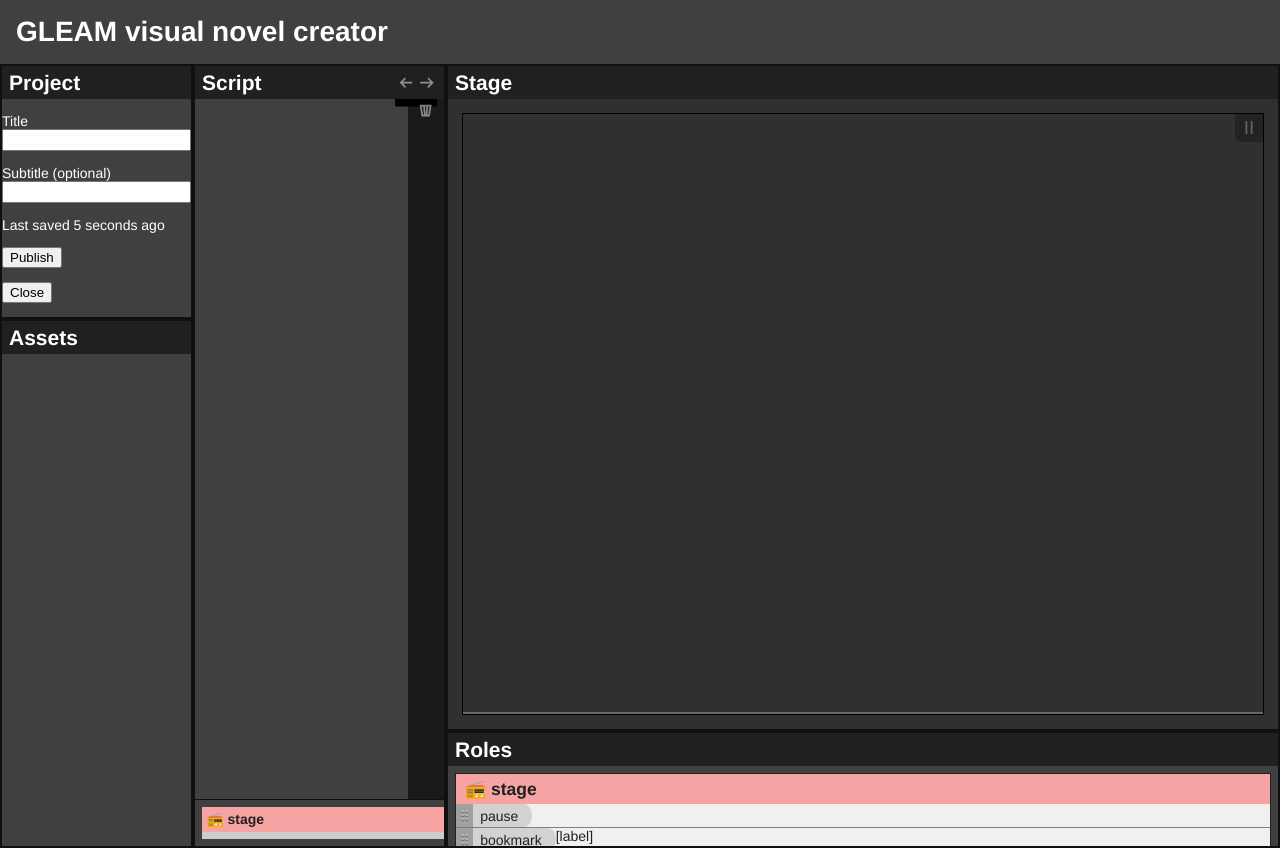
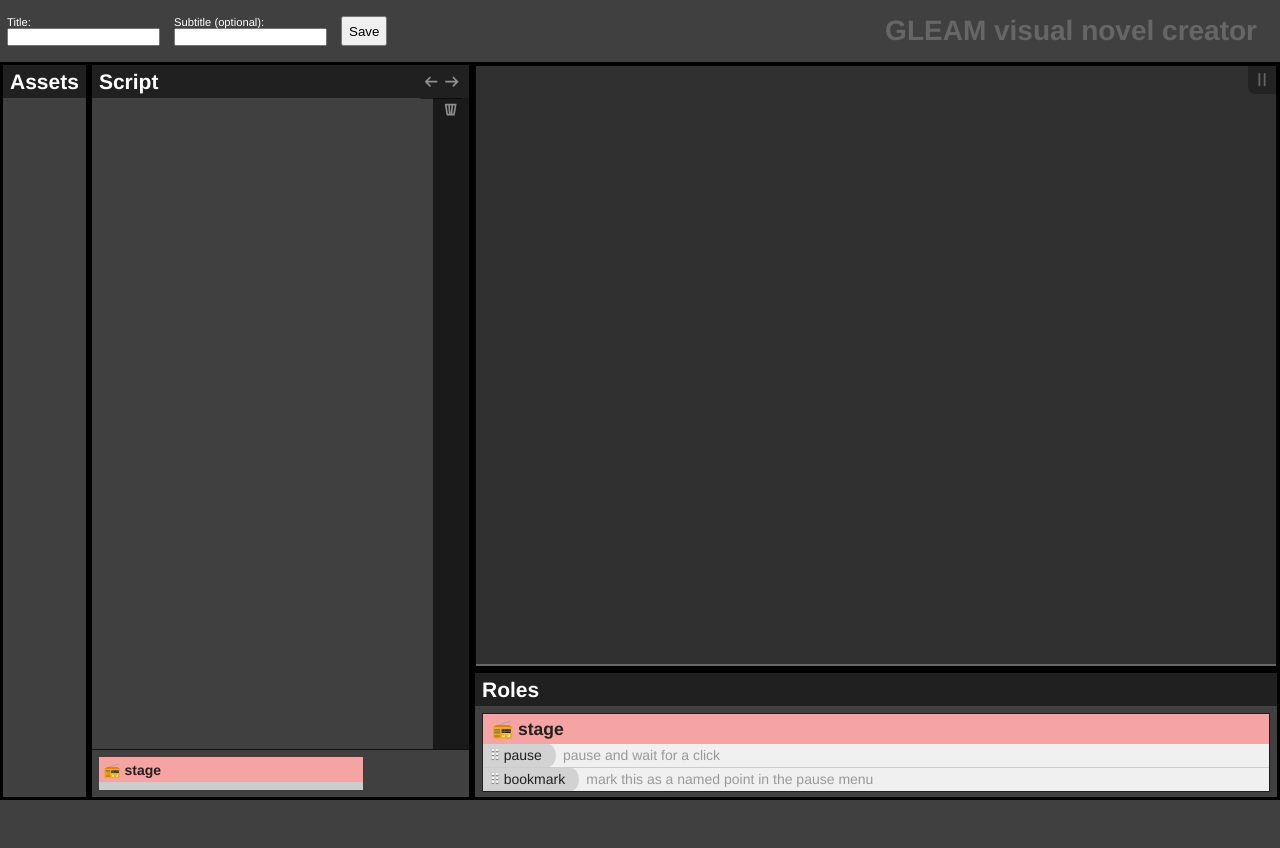
Before and after one commit to eevee/gleam, a plain HTML site: page index.html in a window 1280 px wide. After the commit the page ends 800 px from the top, so only its background shows below. Drawn offline with Linux system fonts and the light colour scheme.

Commit message:
Fix a few UI annoyances

```diff
--- a/editor.css
+++ b/editor.css
@@ -12,7 +12,6 @@
     display: grid;
     grid-template:
         "header header header" min-content
-        "meta steps player" min-content
         "assets steps player" min-content
         "assets steps roles" 1fr
         /* Grid columns seem to default to a minimum width of min-content, so
@@ -56,7 +55,7 @@
 section.gleam-editor-panel {
     display: flex;
     flex-direction: column;
-    border: 2px solid #101010;
+    border: 3px solid #000;
 }
 section.gleam-editor-panel > header {
     flex: 0;
@@ -95,12 +94,13 @@
 }
 body > header {
     grid-area: header;
+    display: flex;
+    align-items: center;
+    justify-content: space-between;
+    padding: 0.5em;
 }
 #gleam-editor-player {
     grid-area: player;
-}
-#gleam-editor-meta {
-    grid-area: meta;
 }
 #gleam-editor-roles {
     grid-area: roles;
@@ -138,8 +138,21 @@
 }
 
 /* Header */
-body > header h1 {
-    margin: 1rem;
+body > header > h1 {
+    order: 2;
+    margin: 0.5rem 1rem;
+    color: #666;
+}
+#gleam-editor-header-metadata {
+    display: flex;
+    column-gap: 1em;
+}
+#gleam-editor-header-metadata label {
+    font-size: 0.8em;
+}
+#gleam-editor-header-metadata label input {
+    display: block;
+    box-sizing: border-box;
 }
 
 /* Stage panel */
@@ -148,7 +161,6 @@
 }
 #gleam-editor-player > .gleam-editor-panel-body {
     flex: 1;
-    padding: 1em;
     overflow: visible;
 }
 #gleam-editor-player .gleam-player {
@@ -215,6 +227,8 @@
     margin: 0.5em;
     display: grid;
     grid-template-columns: repeat(auto-fill, minmax(100px, 1fr));
+    row-gap: 0.25em;
+    column-gap: 0.25em;
 }
 ul.gleam-editor-role-pictureframe-poses li {
 }
@@ -235,6 +249,10 @@
     margin: 0.5rem 0;
     font-family: "Source Code Pro", Inconsolata, monospace;
     text-align: center;
+    overflow: hidden;
+    text-overflow: ellipsis;
+    /* This makes the ellipsis appear on the LEFT side, so the suffix is visible */
+    direction: rtl;
 }
 
 /* Asset panel */
@@ -257,32 +275,27 @@
 ol.gleam-editor-beats-list {
     /* Need this for positioning the numbers */
     position: relative;
-    margin: 0.5em 1em;
-    padding: 0;
 
     /* make room for numbers */
     padding-left: 1.5em;
     counter-reset: beat;
 }
 ol.gleam-editor-beats-list > li {
-    margin: 0.5em 0;
     border: 1px solid #202020;
-    box-shadow: 0 0.125em 0.25em #202020;
 }
 ol.gleam-editor-beats-list > li::before {
     counter-increment: beat;
     content: counter(beat);
     display: block;
     position: absolute;
-    font-size: 0.75em;
     width: 1.5rem;
-    margin-left: -2rem;
-    text-align: right;
+    margin-left: -1.5rem;
+    text-align: center;
+    /* lol this is such a hack */
+    writing-mode: vertical-lr;
+    transform: rotate(180deg);
 }
 /* Step currently showing on stage */
-ol.gleam-editor-beats-list > li.--current {
-    outline: 2px solid hsl(45, 100%, 50%);
-}
 ol.gleam-editor-beats-list > li.--current .gleam-editor-step {
     background-color: hsl(45, 100%, 90%);
 }
@@ -397,13 +410,13 @@
     opacity: 0.5;
 }
 .gleam-editor-step + .gleam-editor-step {
-    border-top: 1px solid #808080;
+    border-top: 1px solid #ccc;
 }
-.gleam-editor-step > .-handle {
-    padding: 0.25em;
-    background: #a0a0a0;
-    color: #c0c0c0;
-    text-shadow: 0 1px 1px #606060;
+.gleam-editor-step .-handle {
+    display: inline-block;
+    margin-right: 0.25em;
+    color: #fff;
+    text-shadow: 0 1px 1px #666;
     cursor: move;
     cursor: grab;
 }
@@ -445,6 +458,9 @@
 
 /* Step arguments */
 /* FIXME consistent hover and "is being edited" effect? */
+.gleam-editor-arg-hint {
+    color: #999;
+}
 .gleam-editor-arg-string {
     /* FIXME otherwise it's zero height while empty uggh, same below */
     min-height: 1em;
--- a/gleam-editor.js
+++ b/gleam-editor.js
@@ -871,15 +871,14 @@
         let el = make_element('div', 'gleam-editor-step');
 
         let handle = make_element('div', '-handle', '⠿');
-        el.appendChild(handle);
 
         // A cheaty hack to make an element draggable only by a child handle: add
         // the 'draggable' attribute (to the whole parent) only on mousedown
         handle.addEventListener('mousedown', ev => {
-            ev.target.parentNode.setAttribute('draggable', 'true');
+            ev.target.closest('.gleam-editor-step').setAttribute('draggable', 'true');
         });
         handle.addEventListener('mouseup', ev => {
-            ev.target.parentNode.removeAttribute('draggable');
+            ev.target.closest('.gleam-editor-step').removeAttribute('draggable');
         });
         // Also remove it after a successful drag
         el.addEventListener('dragend', ev => {
@@ -887,9 +886,9 @@
         });
 
         // FIXME how does name update?  does the role editor keep a list, or do these things like listen for an event on us?
-        el.appendChild(make_element('div', '-what', step_kind.display_name));
-        for (let arg_def of step_kind.args) {
-            el.appendChild(make_element('div', '-how', `[${arg_def.display_name}]`));
+        el.appendChild(mk('div.-what', handle, step_kind.display_name));
+        if (step_kind.hint) {
+            el.append(mk('div.-how', mk('div.gleam-editor-arg-hint', step_kind.hint)));
         }
         return el;
     }
@@ -899,15 +898,14 @@
         let el = make_element('div', 'gleam-editor-step');
 
         let handle = make_element('div', '-handle', '⠿');
-        el.appendChild(handle);
 
         // A cheaty hack to make an element draggable only by a child handle: add
         // the 'draggable' attribute (to the whole parent) only on mousedown
         handle.addEventListener('mousedown', ev => {
-            ev.target.parentNode.setAttribute('draggable', 'true');
+            ev.target.closest('.gleam-editor-step').setAttribute('draggable', 'true');
         });
         handle.addEventListener('mouseup', ev => {
-            ev.target.parentNode.removeAttribute('draggable');
+            ev.target.closest('.gleam-editor-step').removeAttribute('draggable');
         });
         // Also remove it after a successful drag
         el.addEventListener('dragend', ev => {
@@ -915,7 +913,7 @@
         });
 
         // FIXME how does name update?  does the role editor keep a list, or do these things like listen for an event on us?
-        let role_tag = make_element('div', '-who', step.role.name);
+        let role_tag = mk('div.-who', handle, step.role.name);
         role_tag.classList.add(this.CLASS_NAME);
         el.appendChild(role_tag);
         el.appendChild(make_element('div', '-what', step.kind.display_name));
--- a/gleam-player.js
+++ b/gleam-player.js
@@ -273,12 +273,14 @@
 Stage.STEP_TYPES = {
     pause: {
         display_name: "pause",
+        hint: "pause and wait for a click",
         pause: true,
         args: [],
         twiddles: [],
     },
     bookmark: {
         display_name: "bookmark",
+        hint: "mark this as a named point in the pause menu",
         args: [{
             display_name: "label",
             type: 'string',
@@ -1017,6 +1019,7 @@
 Jukebox.STEP_TYPES = {
     play: {
         display_name: "play",
+        hint: "start playing a given track",
         args: [{
             display_name: "track",
             type: 'track',
@@ -1030,6 +1033,7 @@
     },
     stop: {
         display_name: "stop",
+        hint: "stop playing",
         args: [],
         twiddles: [{
             key: 'track',
@@ -1216,7 +1220,8 @@
 // - if i save stuff as twiddle changes, i need to know how to convert those back to ui steps too, but maybe that's the same problem
 PictureFrame.STEP_TYPES = {
     show: {
-        display_name: 'show',
+        display_name: "show",
+        hint: "switch to another pose",
         args: [{
             display_name: 'pose',
             type: 'pose',
@@ -1231,6 +1236,7 @@
     },
     hide: {
         display_name: 'hide',
+        hint: "hide",
         args: [],
         twiddles: [{
             key: 'pose',
--- a/index.html
+++ b/index.html
@@ -11,20 +11,14 @@
 <body>
     <header>
         <h1>GLEAM visual novel creator</h1>
+        <div id="gleam-editor-header-metadata">
+            <label>Title: <input type="text" id="gleam-editor-meta-title"></label>
+            <label>Subtitle (optional): <input type="text" id="gleam-editor-meta-subtitle"></label>
+            <button type="button">Save</button>
+        </div>
     </header>
     <section class="gleam-editor-panel" id="gleam-editor-player">
-        <header><h1>Stage</h1></header>
         <div class="gleam-editor-panel-body">
-        </div>
-    </section>
-    <section class="gleam-editor-panel" id="gleam-editor-meta">
-        <header><h1>Project</h1></header>
-        <div class="gleam-editor-panel-body">
-            <p><label>Title<input type="text"></label></p>
-            <p><label>Subtitle (optional)<input type="text"></label></p>
-            <p>Last saved 5 seconds ago</p>
-            <p><button type=button>Publish</button></p>
-            <p><button type=button>Close</button></p>
         </div>
     </section>
     <section class="gleam-editor-panel" id="gleam-editor-roles">
```
